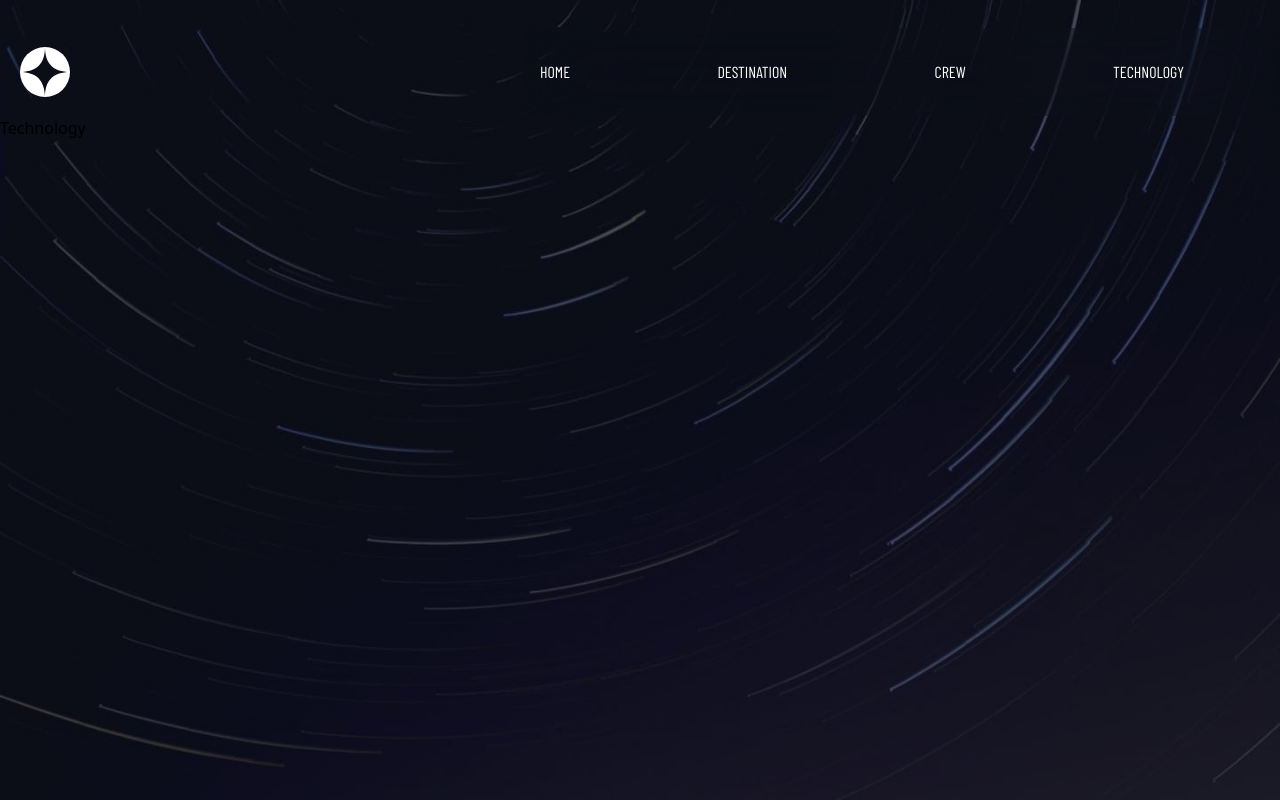
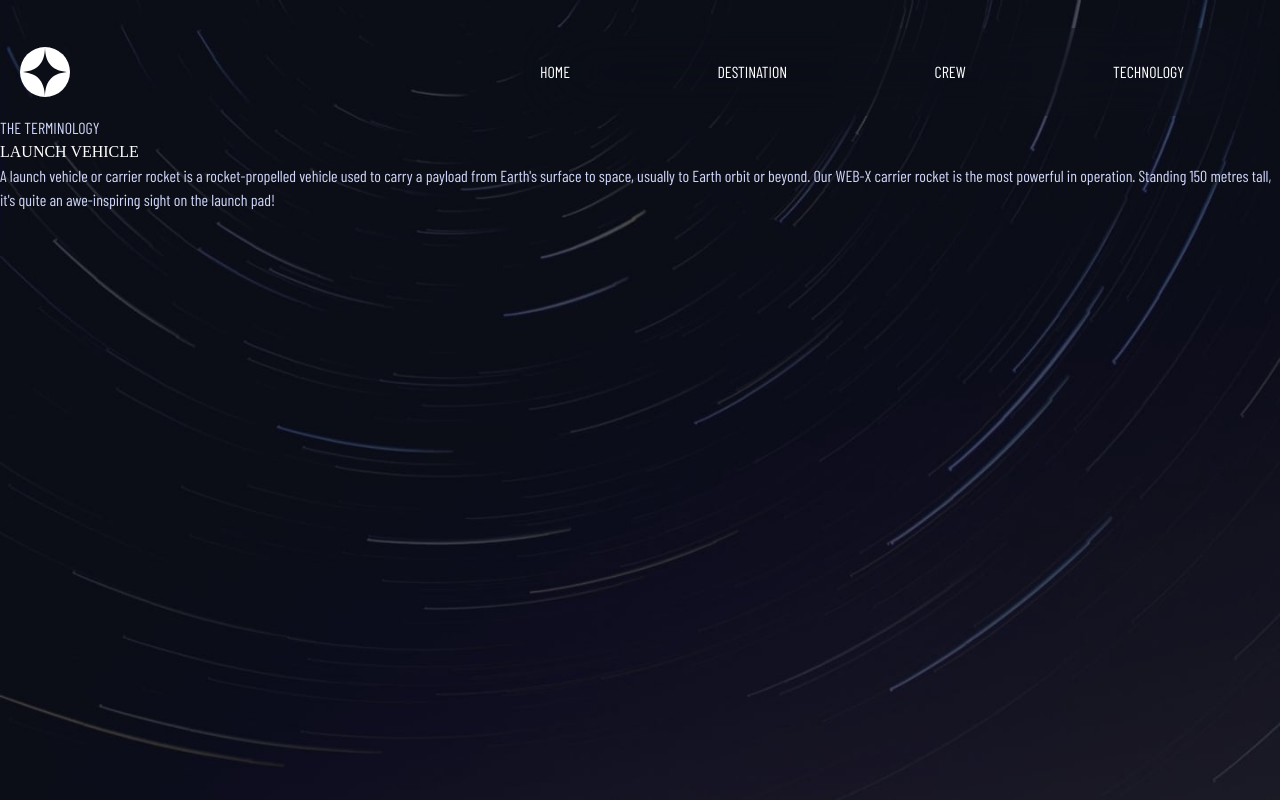
Before and after one commit to jakegodsall/space-tourism-next, a Next.js app: page /technology in a window 1280 px wide. Built offline with nearby package versions, Linux system fonts and the light colour scheme; a web font is replaced by a local one.

Commit message:
created basic TechnologyItem component, statically imported technology images and added ref in TECH_DATA

```diff
--- /dev/null
+++ b/src/components/TechnologyItem.js
@@ -0,0 +1,15 @@
+import React from 'react';
+
+const TechnologyItem = (props) => {
+    return (
+        <div>
+            <div>
+                <p className='uppercase text-[#d0d6f9] font-barlow'>The terminology</p>
+                <p className='uppercase text-white font-bell'>{props.name}</p>
+                <p className='text-[#d0d6f9] font-barlow'>{props.description}</p>
+            </div>
+        </div>
+    );
+};
+
+export default TechnologyItem;
--- a/src/pages/technology.js
+++ b/src/pages/technology.js
@@ -1,8 +1,59 @@
+import React, { useState } from 'react';
+
 import Head from 'next/head';
 
 import Header from '@/components/Header';
 
+import TechnologyItem from '@/components/TechnologyItem';
+
+// Images for TechnologyItem components
+import LaunchVehicleLandscape from '../../public/images/technology/image-launch-vehicle-landscape.jpg';
+import LaunchVehiclePortrait from '../../public/images/technology/image-launch-vehicle-portrait.jpg';
+import SpaceportLandscape from '../../public/images/technology/image-spaceport-landscape.jpg';
+import SpaceportPortrait from '../../public/images/technology/image-spaceport-portrait.jpg';
+import SpaceCapsuleLandscape from '../../public/images/technology/image-space-capsule-landscape.jpg';
+import SpaceCapsulePortrait from '../../public/images/technology/image-space-capsule-portrait.jpg';
+
+const TECH_DATA = [
+    {
+        accessKey: 'lv',
+        name: 'Launch vehicle',
+        images: {
+            portrait: LaunchVehiclePortrait,
+            landscape: LaunchVehicleLandscape,
+        },
+        description:
+            "A launch vehicle or carrier rocket is a rocket-propelled vehicle used to carry a payload from Earth's surface to space, usually to Earth orbit or beyond. Our WEB-X carrier rocket is the most powerful in operation. Standing 150 metres tall, it's quite an awe-inspiring sight on the launch pad!",
+    },
+    {
+        accessKey: 'sp',
+        name: 'Spaceport',
+        images: {
+            portrait: SpaceportPortrait,
+            landscape: SpaceportLandscape,
+        },
+        description:
+            'A spaceport or cosmodrome is a site for launching (or receiving) spacecraft, by analogy to the seaport for ships or airport for aircraft. Based in the famous Cape Canaveral, our spaceport is ideally situated to take advantage of the Earth’s rotation for launch.',
+    },
+    {
+        accessKey: 'sc',
+        name: 'Space capsule',
+        images: {
+            portrait: SpaceCapsuleLandscape,
+            landscape: SpaceCapsuleLandscape,
+        },
+        description:
+            "A space capsule is an often-crewed spacecraft that uses a blunt-body reentry capsule to reenter the Earth's atmosphere without wings. Our capsule is where you'll spend your time during the flight. It includes a space gym, cinema, and plenty of other activities to keep you entertained.",
+    },
+];
+
 const Technology = () => {
+    const [selectedTechnology, setSelectedTechnology] = useState('lv');
+
+    const data = TECH_DATA.filter((dataItem) => dataItem.accessKey === selectedTechnology)[0];
+
+    console.log(data);
+
     return (
         <>
             <Head>
@@ -11,7 +62,12 @@
             <div className='w-auto h-screen bg-center bg-cover bg-no-repeat bg-technology-mobile sm:bg-technology-tablet lg:bg-technology-desktop'>
                 <Header />
                 <div>
-                    <h1>Technology</h1>
+                    <TechnologyItem
+                        name={data.name}
+                        description={data.description}
+                        portrait={data.images.portrait}
+                        landscape={data.images.landscape}
+                    />
                 </div>
             </div>
         </>
```
